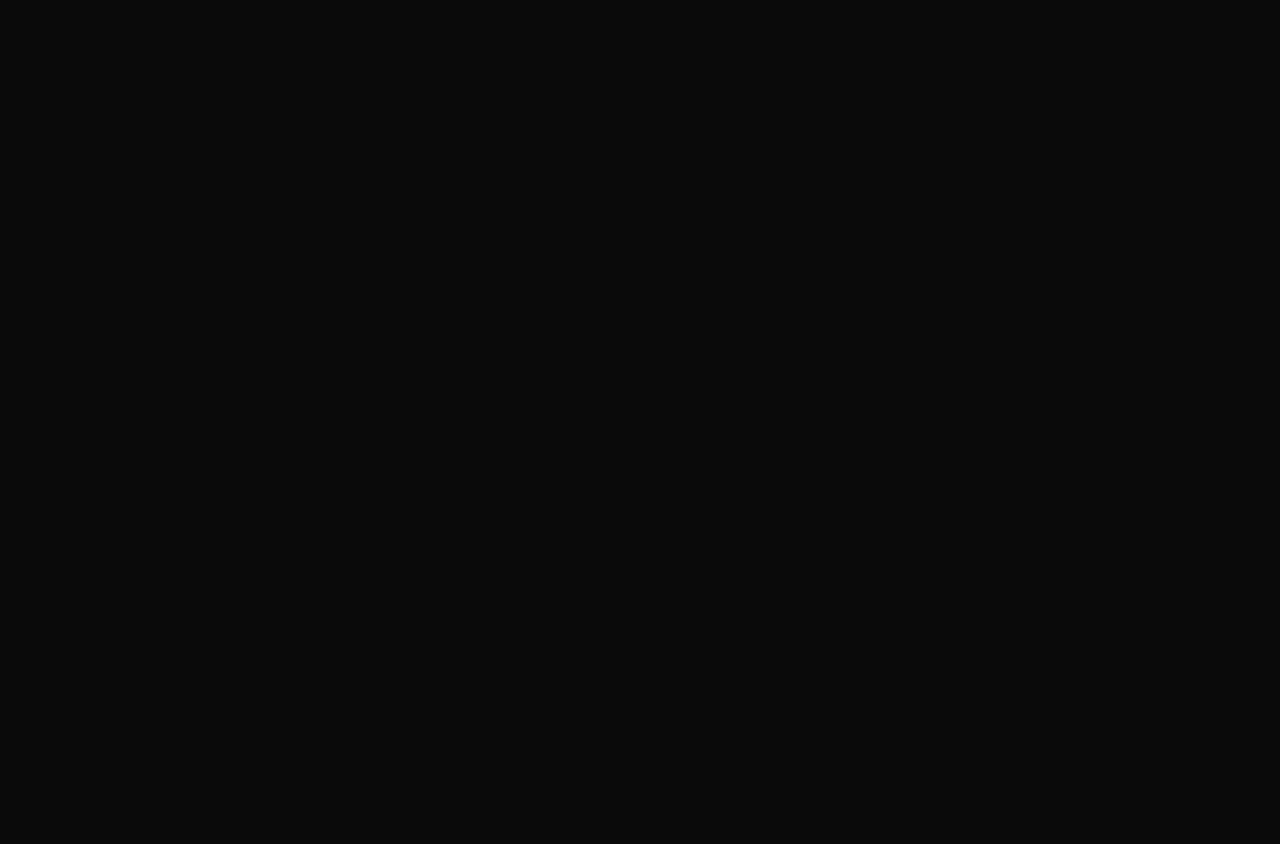
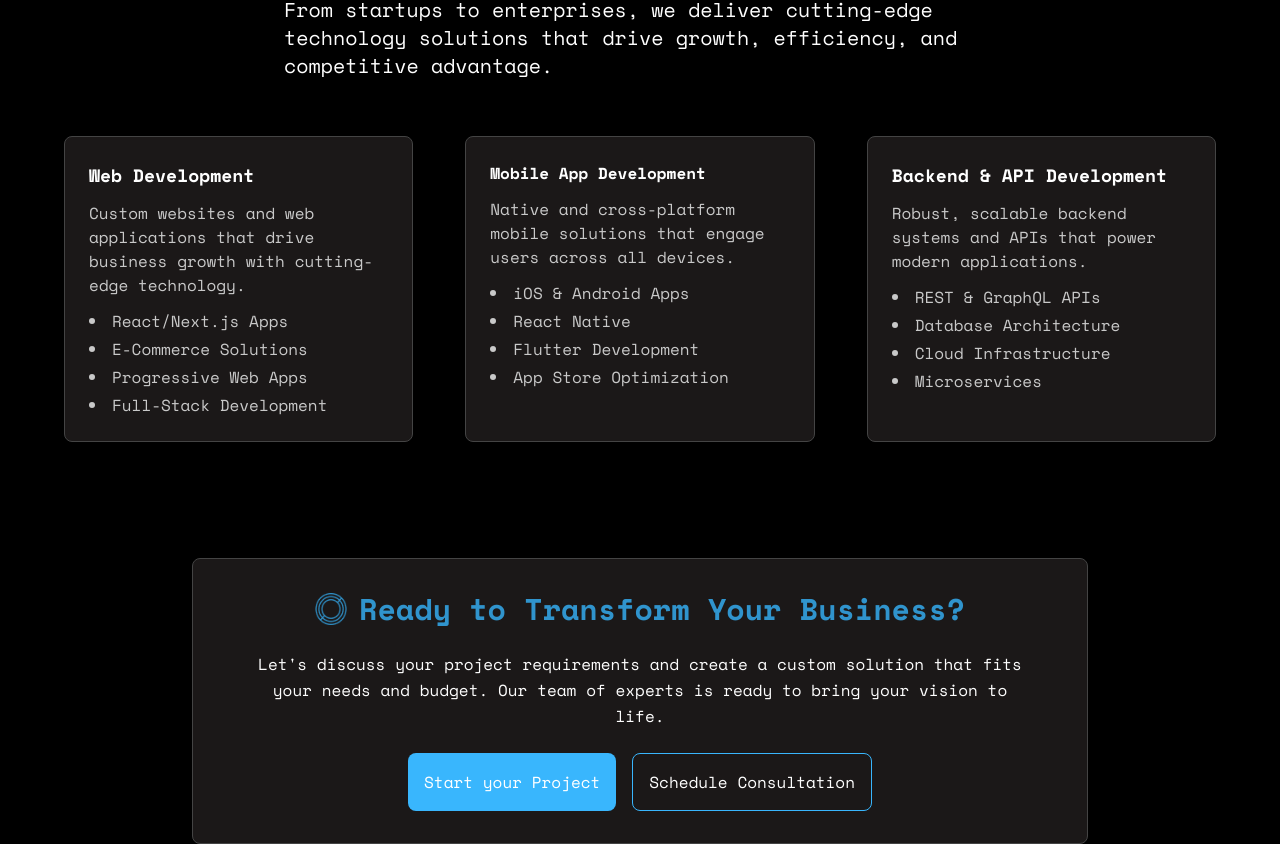
Before and after one commit to salonii08/Yeti-Nepal, a Next.js app: page / in a window 1280 px wide. Shown: the part 1178-2022 px from the top of the page. Before the commit the page ends 904 px from the top, so only its background shows below. Built offline with nearby package versions, Linux system fonts and the light colour scheme.

Commit message:
feat: add services section in homepage (#4)
* service-section

* service-section e changes

* resolved service-section

---------

Co-authored-by: apekshyagr <apekshya.gurung.a23@icp.edu.np>

```diff
--- a/app/Components/Home/Home.tsx
+++ b/app/Components/Home/Home.tsx
@@ -1,12 +1,15 @@
 import React from 'react'
 import Hero from './Hero/Hero'
 import Technology from './Technology/Technology'
+import Services from './Services/Services'
+
 
 const Home = () => {
   return (
     <div className='overflow-hidden'>
       <Hero/>
       <Technology/>
+      <Services />
     </div>
   )
 }
--- /dev/null
+++ b/app/Components/Home/Services/Services.tsx
@@ -0,0 +1,101 @@
+import React from 'react'
+import { IoBagHandleOutline } from 'react-icons/io5'
+
+const Services = () => {
+  return (
+    <section className=" flex flex-col justify-center items-center min-h-screen bg-black text-white px-6 text-center gap-4">
+
+      <p className="text-[#3094CD] mb-2 inline-flex items-center gap-2 mt-[38px]">
+        <IoBagHandleOutline />Professional Services
+      </p>
+
+      <h1 className="text-4xl sm:text-5xl lg:text-7xl font-bold mb-6 bg-gradient-to-b from-[#FEFEFE] to-[#39B6FD] bg-clip-text text-transparent">
+        Innovative Tech Solutions, <br /> For Modern Businesses!
+      </h1>
+
+      <p className="text-[#fefefe] px-65 mb-10 xl:text-xl md:text-lg sm:text-sm text-left">
+        From startups to enterprises, we deliver cutting-edge technology
+        solutions that drive growth, efficiency, and competitive advantage.
+      </p>
+{/*
+      <div className="flex flex-wrap gap-4 justify-center mb-16">
+        <button className="bg-[#39B6FD] text-[#FEFEFE] px-6 py-3 rounded-md transition text-[20px]">
+          Start Your Project
+        </button>
+        <button className="border border-[#39B6FD] text-[#3296CF] px-6 py-3 rounded-md transition text-[20px]">
+          Discover Our Work
+        </button>
+      </div> */}
+
+      <div className="flex flex-wrap justify-center gap-13 max-w-6xl mx-auto text-left">
+        <div className="flex-1 min-w-[300px] max-w-[350px] border border-[#444444] rounded-lg p-6 bg-[#1B1818] hover:border-blue-400 transition">
+            <h3 className="text-[#FEFEFE] text-lg font-semibold mb-3 text-white">Web Development</h3>
+            <p className="text-[#C9C9C9] mb-3">
+            Custom websites and web applications that drive business growth with cutting-edge technology.
+            </p>
+            <ul className="list-disc list-inside text-[#C9C9C9] space-y-1">
+            <li>React/Next.js Apps</li>
+            <li>E-Commerce Solutions</li>
+            <li>Progressive Web Apps</li>
+            <li>Full-Stack Development</li>
+            </ul>
+        </div>
+
+        <div className="flex-1 min-w-[300px] max-w-[350px] border border-[#444444] rounded-lg p-6 bg-[#1B1818] hover:border-blue-400 transition">
+            <h3 className="text-[#FEFEFE]text-lg font-semibold mb-3 text-white">Mobile App Development</h3>
+            <p className="text-[#C9C9C9] mb-3">
+            Native and cross-platform mobile solutions that engage users across all devices.
+            </p>
+            <ul className="list-disc list-inside text-[#C9C9C9] space-y-1">
+            <li>iOS & Android Apps</li>
+            <li>React Native</li>
+            <li>Flutter Development</li>
+            <li>App Store Optimization</li>
+            </ul>
+        </div>
+
+        <div className="flex-1 min-w-[300px] max-w-[350px] border border-[#444444] rounded-lg p-6 bg-[#1B1818] hover:border-blue-400 transition">
+            <h3 className="text-[#FEFEFE] text-lg font-semibold mb-3 text-white">Backend & API Development</h3>
+            <p className="text-[#C9C9C9] mb-3">
+            Robust, scalable backend systems and APIs that power modern applications.
+            </p>
+            <ul className="list-disc list-inside text-[#C9C9C9] space-y-1">
+            <li>REST & GraphQL APIs</li>
+            <li>Database Architecture</li>
+            <li>Cloud Infrastructure</li>
+            <li>Microservices</li>
+            </ul>
+        </div>
+
+        <div className="max-w-4xl mx-auto mt-16 p-8 bg-[#1B1818] rounded-lg border border-[#444444] text-center space-y-6">
+            <div className="flex items-center justify-center gap-3">
+                <img src="/images/icon.png" alt="Icon" className="w-8 h-8" />
+                <h2 className="text-[#3094CD] text-xl sm:text-2xl md:text-3xl font-semibold">
+                Ready to Transform Your Business?
+                </h2>
+            </div>
+
+            <p className="text-[#FEFEFE] text-center text-md leading-relaxed px-6 text-bottom">
+                Let's discuss your project requirements and create a custom solution
+                that fits your needs and budget. Our team of experts is ready to bring
+                your vision to life.
+            </p>
+
+            <div className="flex justify-center flex-wrap gap-4">
+                <button className="bg-[#39B6FD] text-white p-4 rounded-lg">
+                Start your Project
+                </button>
+                <button className="border border-[#39B6FD] text-white p-4 rounded-lg ">
+                Schedule Consultation
+                </button>
+            </div>
+        </div>
+    </div>
+
+
+
+    </section>
+  )
+}
+
+export default Services
```
Also changed, not shown: app/globals.css (line endings or trailing spaces), public/images/icon.png (added).
